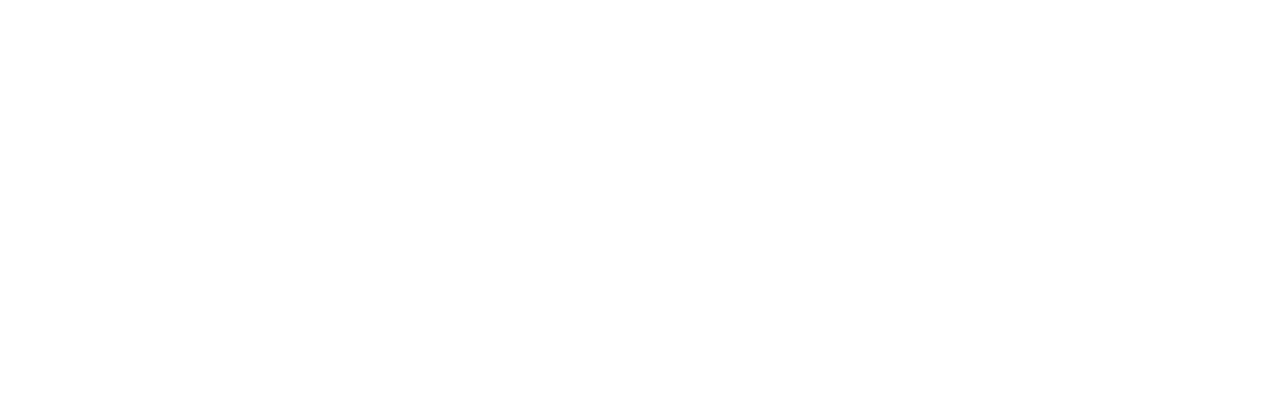
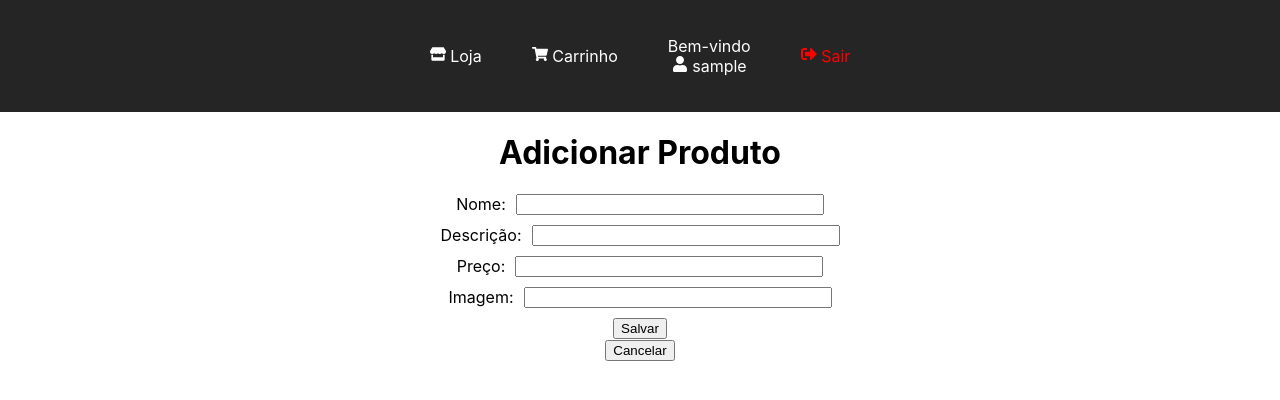
Before and after one commit to lgadol/Loja-Do-Hardware-ALFA, a React (Create React App) app: page /product in a window 1280 px wide. Shown: the top 400 px of the page. Built offline with nearby package versions, Linux system fonts and the light colour scheme; sample sign-in values are in the browser's storage.

Commit message:
add Product page

```diff
--- a/src/Content.jsx
+++ b/src/Content.jsx
@@ -6,6 +6,7 @@
 import { Store } from "./pages/Store";
 import { Cart } from "./pages/Cart";
 import { Profile } from "./pages/Profile";
+import { Product } from "./pages/Product";
 import { Login } from "./Login";
 
 export const Content = () => {
@@ -14,6 +15,7 @@
             <Route exact path='/' component={Store} />
             <CartRoute exact path='/cart' component={Cart} />
             <ProtectedRoute exact path='/profile' component={Profile} />
+            <ProtectedRoute exact path='/product' component={Product} />
             <LoginRoute exact path='/login' component={Login} />
         </Switch>
     )
--- /dev/null
+++ b/src/pages/Product.jsx
@@ -0,0 +1,51 @@
+import React from 'react'
+import { Header } from '../components/Header'
+import '../style/Global.css';
+import { Link } from 'react-router-dom';
+
+export const Product = () => {
+    const saveData = () => {
+        // Código para salvar os dados no banco de dados
+    }
+
+    return (
+        <div>
+            <Header />
+            <h1>Adicionar Produto</h1>
+            <div className='edit_product_div'>
+                <div className="input_group">
+                    <label>Nome: </label>
+                    <input
+                        type="text"
+                        name="nome"
+                    />
+                </div>
+                <div className="input_group">
+                    <label>Descrição: </label>
+                    <input
+                        type="text"
+                        name="descricao"
+                    />
+                </div>
+                <div className="input_group">
+                    <label>Preço: </label>
+                    <input
+                        type="text"
+                        name="preco"
+                    />
+                </div>
+                <div className="input_group">
+                    <label>Imagem: </label>
+                    <input
+                        type="text"
+                        name="imagem"
+                    />
+                </div>
+                <button onClick={saveData}>Salvar</button>
+                <Link to="/">
+                    <button>Cancelar</button>
+                </Link>
+            </div>
+        </div>
+    )
+}
--- a/src/pages/Store.jsx
+++ b/src/pages/Store.jsx
@@ -1,6 +1,7 @@
 import React, { useEffect, useState } from 'react';
-import { BsFillCartPlusFill, BsTrash3Fill } from 'react-icons/bs';
+import { BsFillCartPlusFill, BsTrash3Fill, BsPlusCircle } from 'react-icons/bs';
 import { getItem, setItem } from '../services/LocalStorageFuncs';
+import { Link } from 'react-router-dom';
 import { Header } from '../components/Header';
 import '../style/Global.css';
 import { toast } from 'react-toastify';
@@ -86,6 +87,13 @@
     return (
         <div>
             <Header />
+            {localStorage.getItem('isAdmin') === '1' &&
+                <div className='add_product_div'>
+                    <Link to="/product">
+                        <p><BsPlusCircle /> Adicionar produto</p>
+                    </Link>
+                </div>
+            }
             <div className='product_area'>
                 {
                     data.map((e) => (
--- a/src/style/Global.css
+++ b/src/style/Global.css
@@ -7,7 +7,7 @@
     justify-content: center;
     align-items: center;
     margin-bottom: 70px;
-    margin-top: 30px;
+    margin-top: 50px;
 }
 
 .product_div {
@@ -19,6 +19,24 @@
     flex-direction: column;
     align-items: center;
     padding: 20px;
+}
+
+.add_product_div {
+    color: white;
+    background-color: green;
+    cursor: pointer;
+    width: 170px;
+    height: 30px;
+    justify-content: center;
+    align-items: center;
+    display: flex;
+    border-radius: 20px;
+    position: fixed;
+    right: 0;
+}
+
+.add_product_div a {
+    text-decoration: none;
 }
 
 .img_product {
@@ -47,8 +65,32 @@
 
 /* Página Login */
 
+
 /* Página Profile */
 
 .profile_information_div {}
 
-.profile_editing_div {}
+.profile_editing_div {
+    display: flex;
+    flex-direction: column;
+    align-items: center;
+}
+
+/* Página Product */
+
+.edit_product_div {
+    display: flex;
+    flex-direction: column;
+    align-items: center;
+}
+
+.input_group {
+    display: flex;
+    align-items: center;
+    margin-bottom: 10px;
+}
+
+.input_group input {
+    margin-left: 10px;
+    width: 300px; /* Ajuste este valor conforme necessário */
+}
--- a/src/style/Header.css
+++ b/src/style/Header.css
@@ -5,7 +5,7 @@
     gap: 50px;
     background-color: rgb(37, 37, 37);
     padding: 20px;
-    margin-bottom: 70px;
+    margin-bottom: 10px;
 }
 
 .header_p,
```
